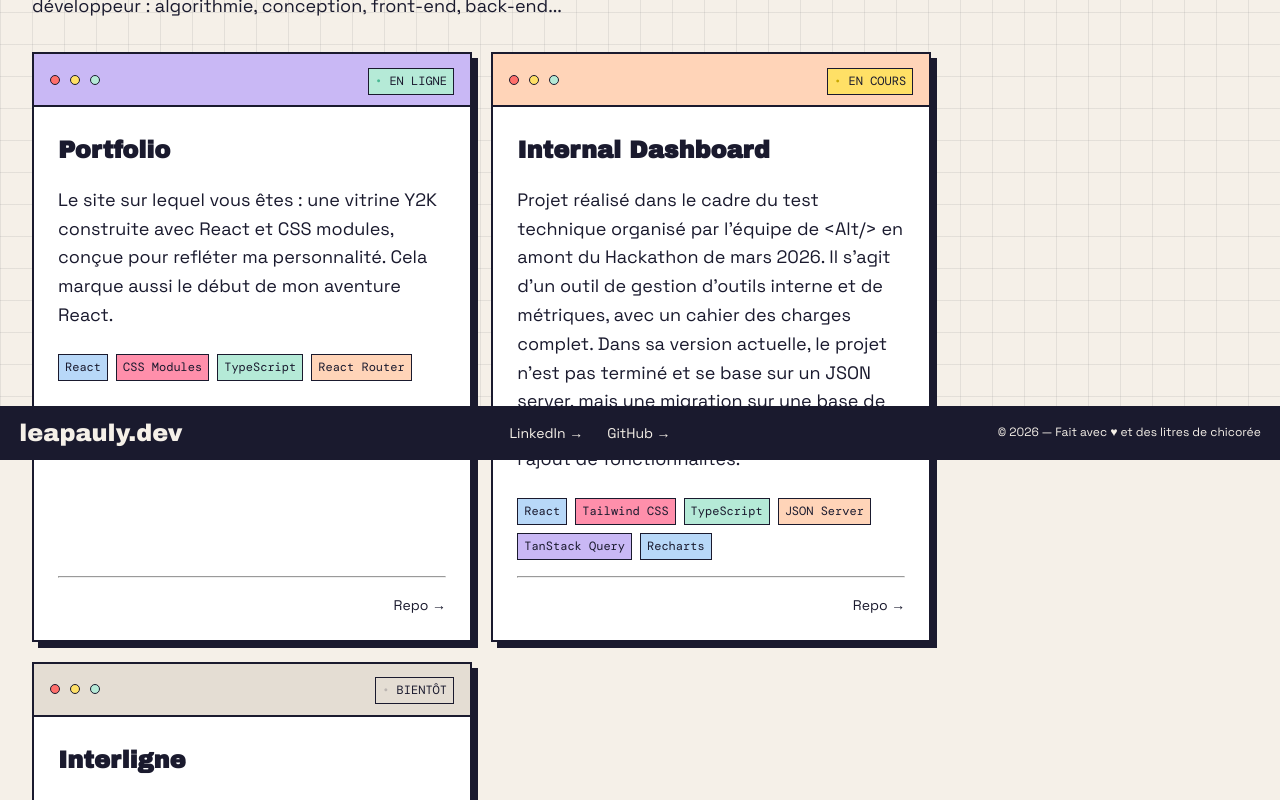
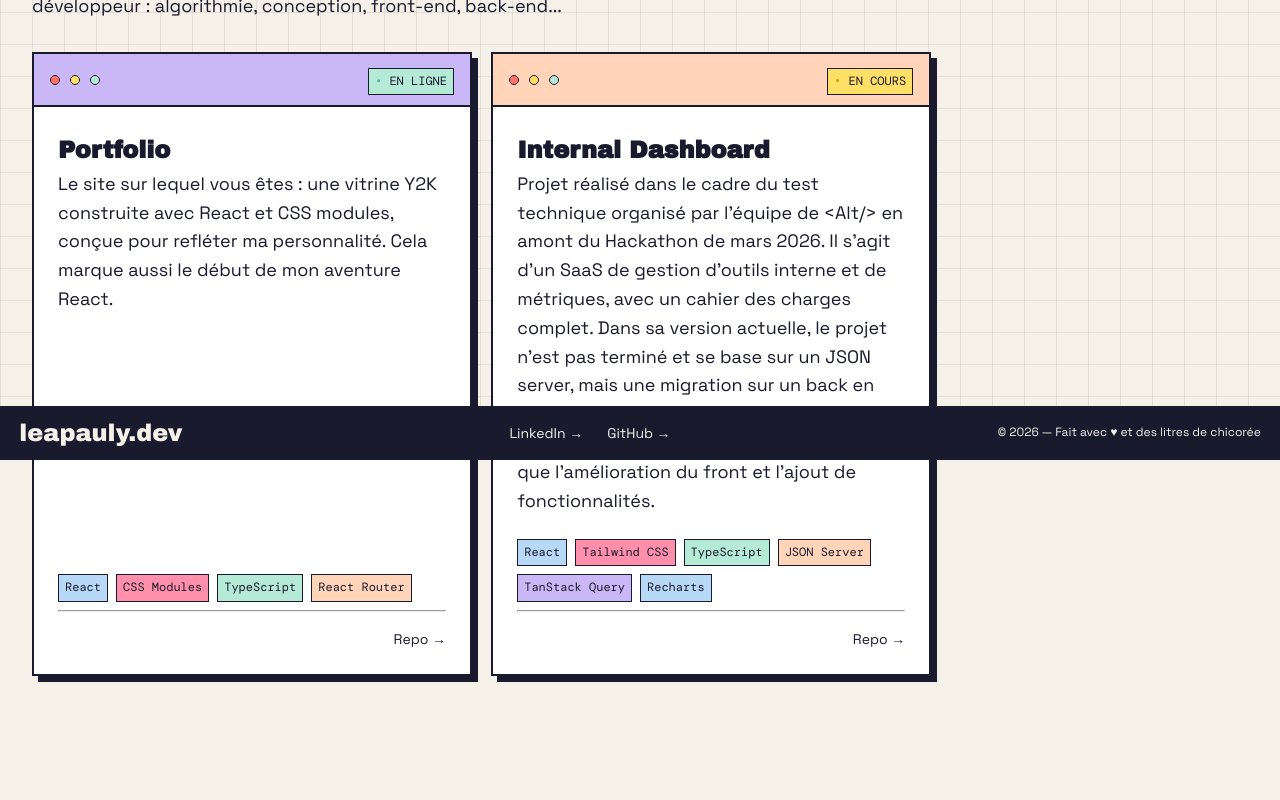
Before and after one commit to LeasaurusRex/portfolio, a React (Vite) app: page /realisations in a window 1280 px wide. Shown: the part 340-1140 px from the top of the page. Built offline with nearby package versions, Linux system fonts and the light colour scheme.

Commit message:
[fix] : update informations and css

```diff
--- a/src/pages/Projects/Projects.tsx
+++ b/src/pages/Projects/Projects.tsx
@@ -12,7 +12,7 @@ function Projects() {
     "TanStack Query",
     "Recharts",
   ];
-  const interligneStack = ["Angular", "NestJS", "PostgreSQL"];
+  // const bibliophilusRexStack = ["Angular", "NestJS", "PostgreSQL"];
 
   return (
     <section className={`pageWrapper ${styles.container}`}>
@@ -62,22 +62,22 @@ function Projects() {
         <li>
           <ProjectCard
             title="Internal Dashboard"
-            description="Projet réalisé dans le cadre du test technique organisé par l'équipe de <Alt/> en amont du Hackathon de mars 2026. Il s'agit d'un outil de gestion d'outils interne et de métriques, avec un cahier des charges complet. Dans sa version actuelle, le projet n'est pas terminé et se base sur un JSON server, mais une migration sur une base de données PostgreSQL est prévue, ainsi que l'ajout de fonctionnalités."
+            description="Projet réalisé dans le cadre du test technique organisé par l'équipe de <Alt/> en amont du Hackathon de mars 2026. Il s'agit d'un SaaS de gestion d'outils interne et de métriques, avec un cahier des charges complet. Dans sa version actuelle, le projet n'est pas terminé et se base sur un JSON server, mais une migration sur un back en NestJS et une base de données en PostgreSQL est prévue dans le futur, ainsi que l'amélioration du front et l'ajout de fonctionnalités."
             headerColor="peach"
             status="IN_PROGRESS"
             stack={dashboardStack}
             repoLink="https://gitlab.com/Leasaur/techcorp-dashboard"
           />
         </li>
-        <li>
+        {/* <li>
           <ProjectCard
-            title="Interligne"
-            description="Application web de suivi de lecture, qui utilise l'API externe OpenISBN. La première version proposera la création de collections, avec des statuts (à lire, lu, abandonné...), un système de notation et de commentaire. Les phases suivantes pourront comporter un aspect communautaire, des recommandations, un tri plus poussé... Inspiration de Goodreads, The StoryGraph et Babelio. Développement prévu en avril 2026."
-            headerColor="ink20"
-            status="SOON"
-            stack={interligneStack}
+            title="Bibliophilus Rex"
+            description="Application web de suivi de lecture, inspirée de Goodreads, The StoryGraph et Babelio. API externe OpenISBN."
+            headerColor="sky"
+            status="IN_PROGRESS"
+            stack={bibliophilusRexStack}
           />
-        </li>
+        </li> */}
       </ul>
     </section>
   );
--- a/src/pages/Projects/components/ProjectCard.module.css
+++ b/src/pages/Projects/components/ProjectCard.module.css
@@ -15,11 +15,16 @@ article {
   font-size: var(--font-l);
 }
 
+.cardBody {
+  flex: 1;
+}
+
 .badgesList {
   display: flex;
   gap: 0.5rem;
   flex-wrap: wrap;
   margin-top: 0.5rem;
+  margin-bottom: 0.5rem;
 }
 
 .link {
@@ -45,10 +50,6 @@ article {
 
 .link:hover::before {
   transform: scaleX(1);
-}
-
-.cardFooter {
-  margin-top: auto;
 }
 
 .footerLinksContainer {
--- a/src/pages/Projects/components/ProjectCard.tsx
+++ b/src/pages/Projects/components/ProjectCard.tsx
@@ -32,8 +32,11 @@ export function ProjectCard({
         className={styles.card}
       >
         <div className={styles.cardContainer}>
+          <div className={styles.cardBody}>
             <h2 className={styles.cardTitle}>{title}</h2>
             <p>{description}</p>
+          </div>
+          <div className={styles.cardFooter}>
             <div className={styles.badgesList}>
               {stack.map((tech, index) => (
                 <Badge
@@ -45,7 +48,7 @@ export function ProjectCard({
               ))}
             </div>
             {(repoLink || siteLink) && (
-            <div className={styles.cardFooter}>
+              <>
                 <hr aria-hidden="true" />
                 <div className={styles.footerLinksContainer}>
                   {repoLink && (
@@ -71,8 +74,9 @@ export function ProjectCard({
                     </a>
                   )}
                 </div>
+              </>
+            )}
           </div>
-          )}
         </div>
       </Window>
     </article>
```
Lines whose indentation alone changed are shown as unchanged.
